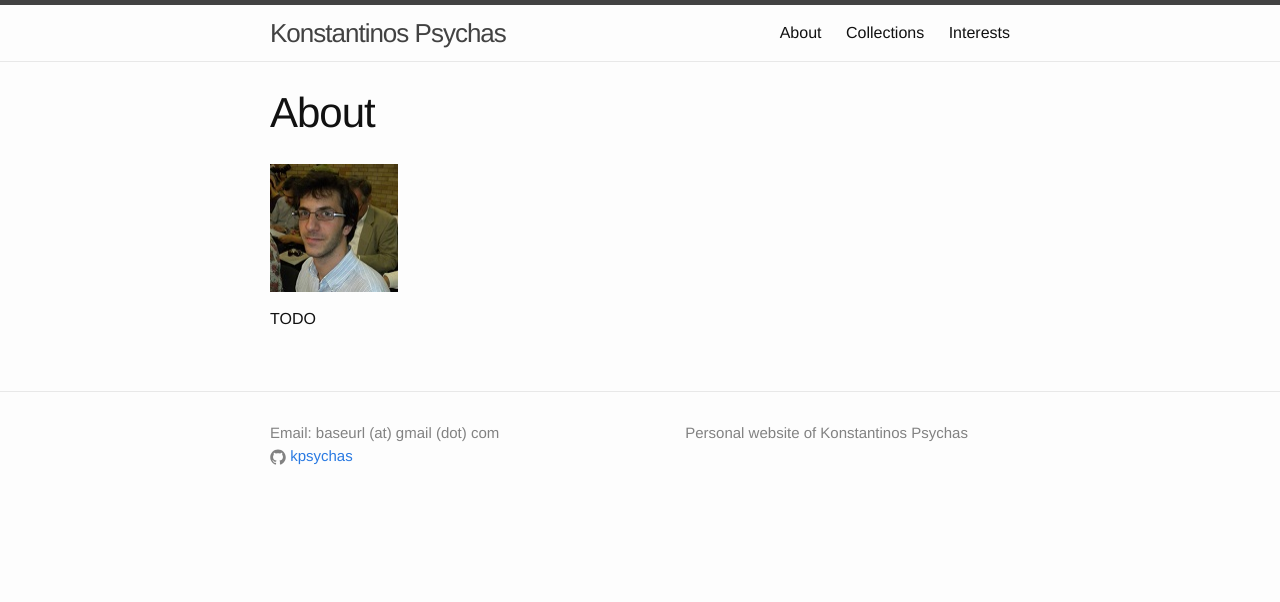
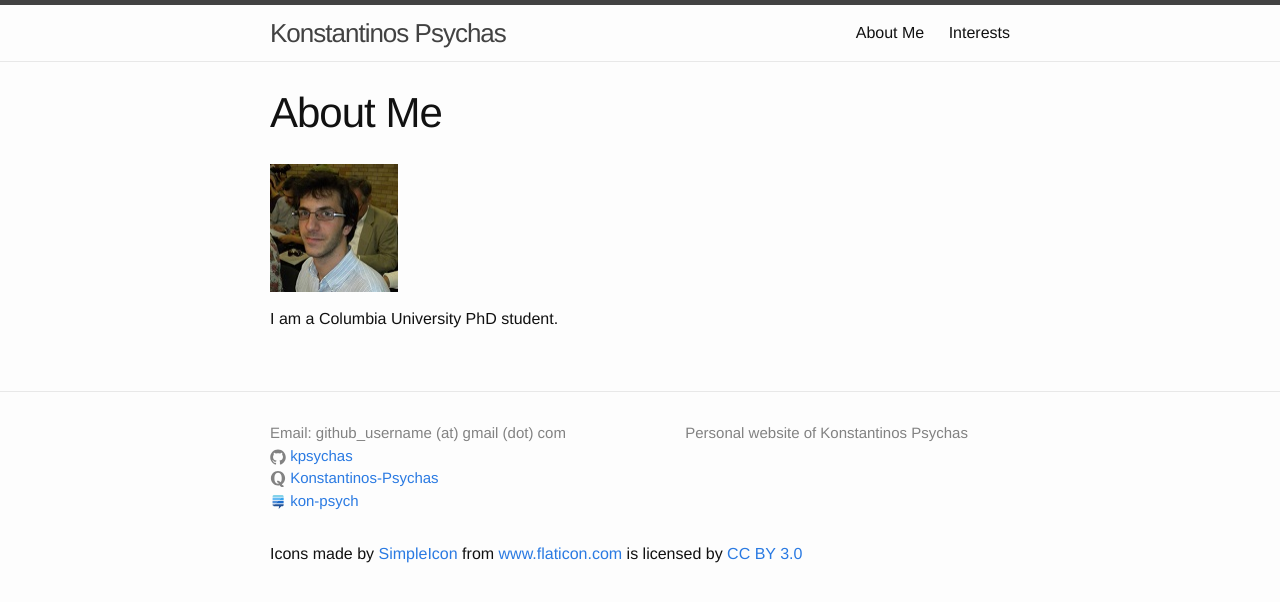
Before and after one commit to kpsychas/kpsychas.github.io, a Jekyll site: the page built from about.md, in a window 1280 px wide. Shown: the top 602 px of the page. Built offline with Jekyll 4.4.1, drawn with Linux system fonts in a browser that asks for light colours.

Commit message:
Added extra profiles and other minor changes

```diff
--- a/_config.yml
+++ b/_config.yml
@@ -7,13 +7,16 @@
 
 # Site settings
 title: Konstantinos Psychas
-email: baseurl (at) gmail (dot) com
+email: github_username (at) gmail (dot) com
 description: > # this means to ignore newlines until "baseurl:"
   Personal website of Konstantinos Psychas
 baseurl: "" # the subpath of your site, e.g. /blog
 url: "http://kpsychas.github.io"
-# twitter_username: jekyllrb
+
 github_username:  kpsychas
+quora_username:  Konstantinos-Psychas
+stack_username:  kon-psych
+stack_uid:   304623
 
 # Build settings
 markdown: kramdown
--- a/_includes/footer.html
+++ b/_includes/footer.html
@@ -11,6 +11,16 @@
             {% include icon-github.html username=site.github_username %}
           </li>
           {% endif %}
+          {% if site.quora_username %}
+          <li>
+            {% include icon-quora.html username=site.quora_username %}
+          </li>
+          {% endif %}
+          {% if site.stack_username %}
+          <li>
+            {% include icon-stackexchange.html username=site.stack_username uid=site.stack_uid %}
+          </li>
+          {% endif %}
         </ul>
       </div>
 
@@ -22,7 +32,11 @@
         <p>{{ site.description }}</p>
       </div>
     </div>
-
+    <div>
+      Icons made by <a href="http://www.flaticon.com/authors/simpleicon" title="SimpleIcon">SimpleIcon</a>
+      from <a href="http://www.flaticon.com" title="Flaticon">www.flaticon.com</a>
+      is licensed by <a href="http://creativecommons.org/licenses/by/3.0/" title="Creative Commons BY 3.0">CC BY 3.0</a>
+    </div>
   </div>
 
 </footer>
--- /dev/null
+++ b/_includes/icon-quora.html
@@ -0,0 +1 @@
+<a href="https://quora.com/profile/{{ include.username }}"><span class="icon">{% include icon-quora.svg %}</span><span class="username">{{ include.username }}</span></a>
--- /dev/null
+++ b/_includes/icon-stackexchange.html
@@ -0,0 +1,2 @@
+<a href="http://stackexchange.com/users/{{ include.uid }}/{{ include.username }}">
+<span class="icon">{% include icon-stackexchange.svg %}</span><span class="username">{{ include.username }}</span></a>
--- a/_sass/_layout.scss
+++ b/_sass/_layout.scss
@@ -127,13 +127,13 @@
 }
 
 .footer-col-1 {
-    width: -webkit-calc(35% - (#{$spacing-unit} / 2));
-    width:         calc(35% - (#{$spacing-unit} / 2));
+    width: -webkit-calc(45% - (#{$spacing-unit} / 2));
+    width:         calc(45% - (#{$spacing-unit} / 2));
 }
 
 .footer-col-2 {
-    width: -webkit-calc(20% - (#{$spacing-unit} / 2));
-    width:         calc(20% - (#{$spacing-unit} / 2));
+    width: -webkit-calc(10% - (#{$spacing-unit} / 2));
+    width:         calc(10% - (#{$spacing-unit} / 2));
 }
 
 .footer-col-3 {
--- a/about.md
+++ b/about.md
@@ -1,10 +1,10 @@
 ---
 layout: page
-title: About
+title: About Me
 permalink: /about/
 ---
 
 
 <img src="/images/photo.jpg" alt="Personal Photo" height="128" width="128">
 
-TODO
+I am a Columbia University PhD student.
```
Also changed, not shown: collections.md (deleted, +0 -6 lines), _includes/icon-quora.svg (added), _includes/icon-stackexchange.svg (added).
